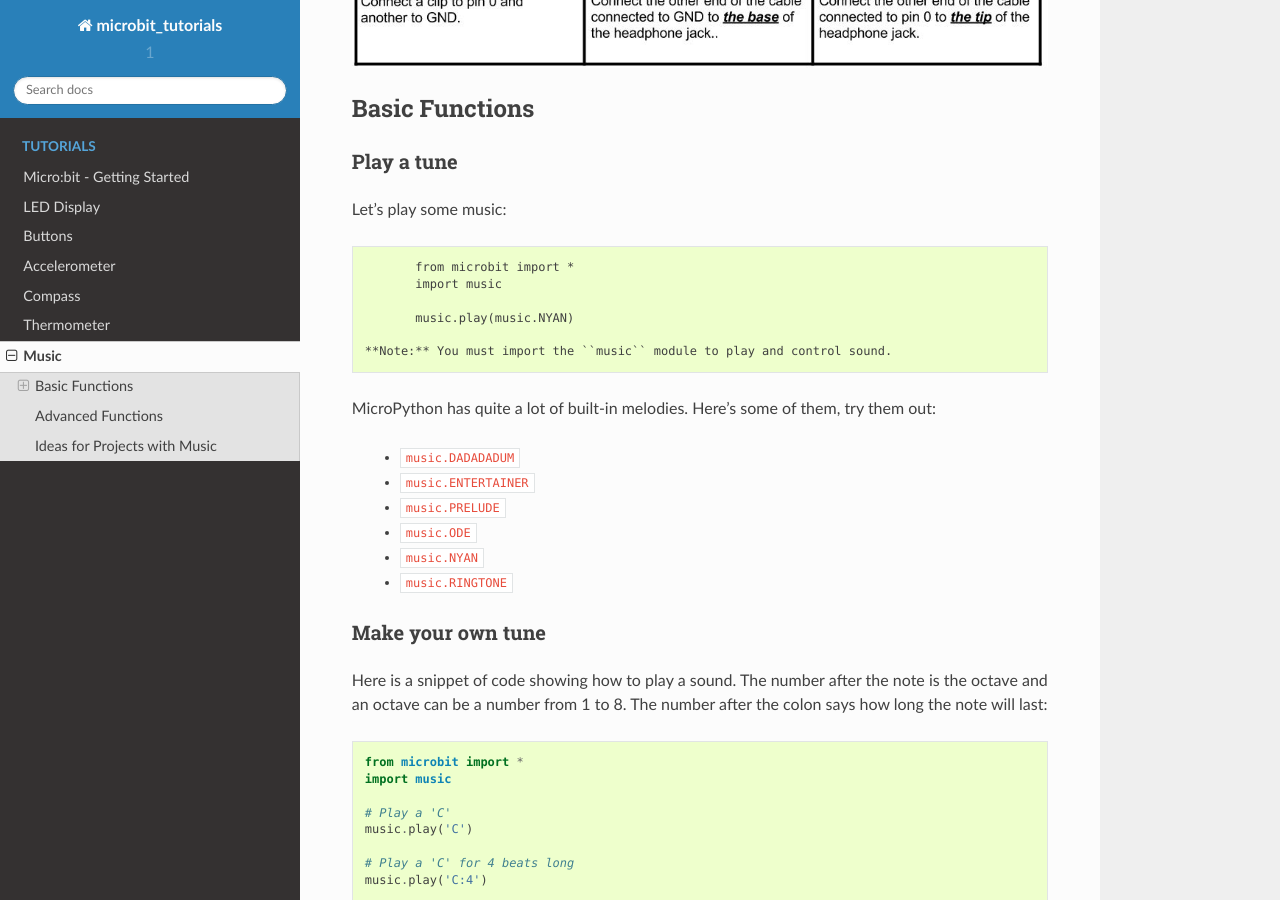
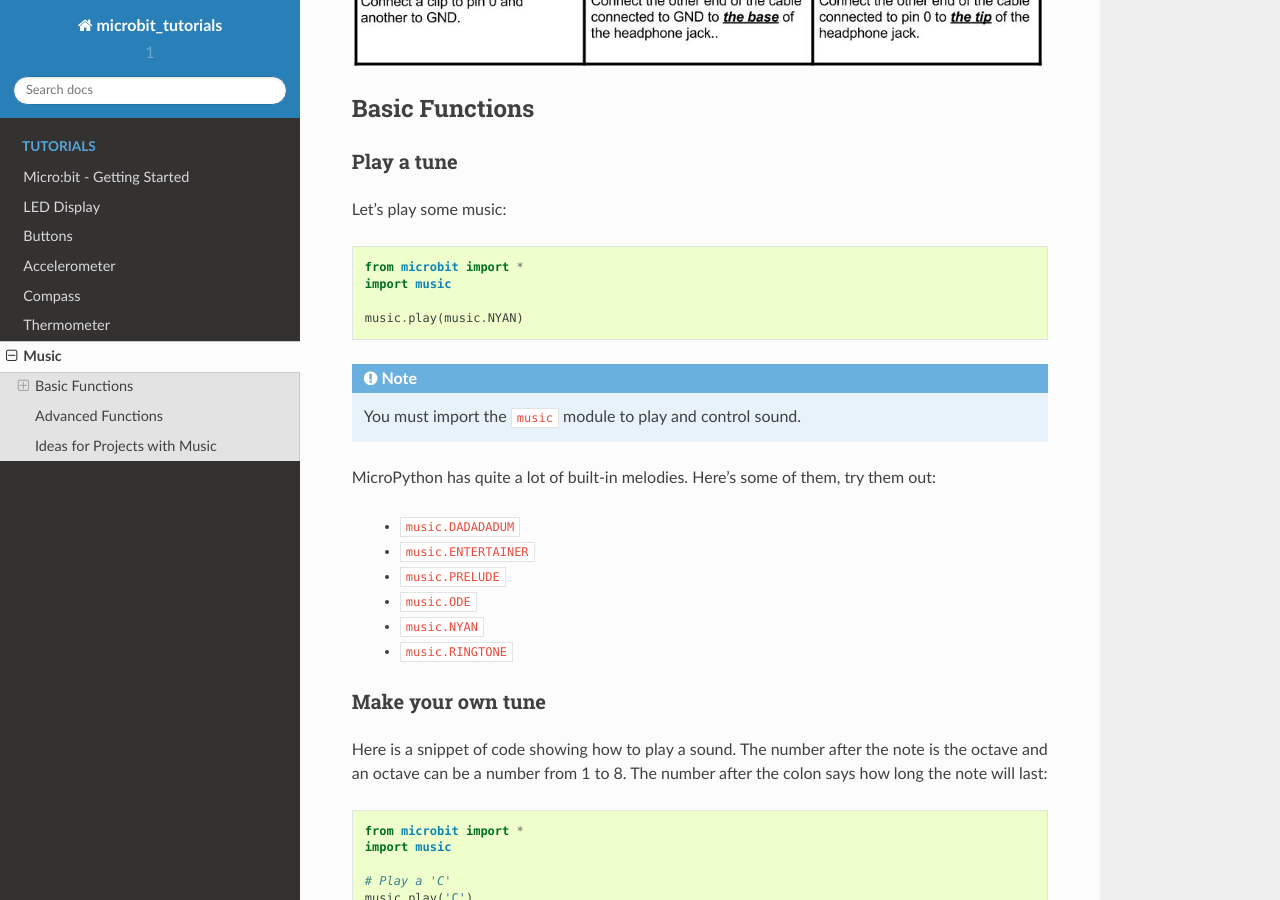
Before and after one commit to rharbird/microbit-challenges, a Sphinx documentation site: the page built from docs/source/tutorials/music.rst, in a window 1280 px wide and 900 px high, scrolled down 601 px. Built offline with Sphinx 7.4.7 and the Read the Docs theme 2.0.0, drawn with Linux system fonts in a browser that asks for light colours; pages that are not in the unit, such as notebooks, are missing from menus; part of the change alters nothing that is shown.

```diff
--- a/docs/source/tutorials/music.rst
+++ b/docs/source/tutorials/music.rst
@@ -24,7 +24,7 @@ Let's play some music::
 
 	music.play(music.NYAN)
 
- **Note:** You must import the ``music`` module to play and control sound.
+.. note:: You must import the ``music`` module to play and control sound.
 
 MicroPython has quite a lot of built-in melodies. Here's some of them, try them out:
 
```
